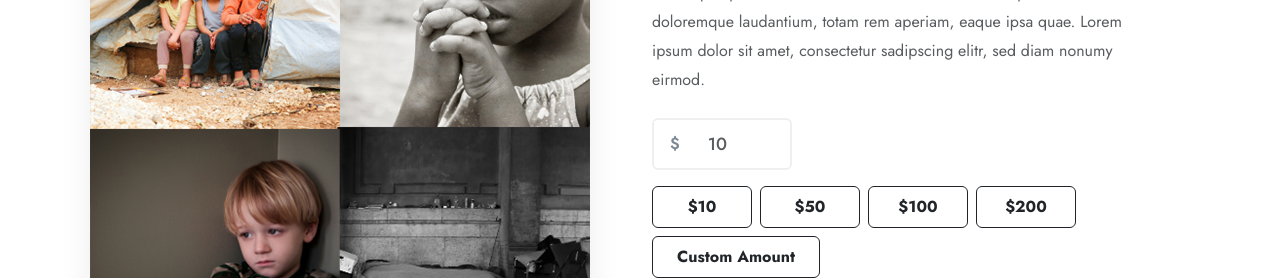
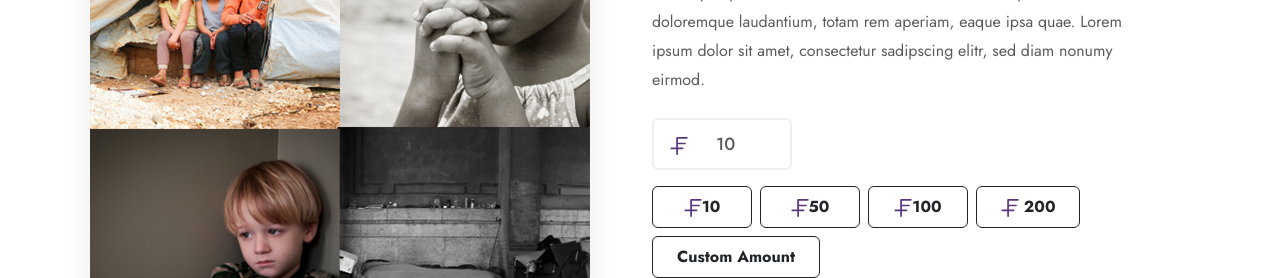
Before and after one commit to lokesh-annex/mindthera, a Next.js app: page / in a window 1280 px wide. Shown: the part 5840-6118 px from the top of the page. Built offline with nearby package versions, Linux system fonts and the light colour scheme; a web font is replaced by a local one.

Commit message:
homepage changes

```diff
--- a/components/DonationSection.tsx
+++ b/components/DonationSection.tsx
@@ -112,7 +112,24 @@ const DonationSection = () => {
                   className="bg-white px-3 py-2"
                   style={{ borderRight: "none", fontWeight: 600 }}
                 >
-                  $
+                 <svg
+                    xmlns="http://www.w3.org/2000/svg"
+                    version="1.1"
+                    width="18"
+                    height="18"
+                    x="0"
+                    y="0"
+                    viewBox="0 0 512 512"
+                  >
+                    <g>
+                      <path
+                        d="M477.6 0H201.5c-13.6 0-24.6 11-24.6 24.6v271.3H34.4c-13.6.3-24.3 11.5-24.1 25.1.3 13.2 10.9 23.8 24.1 24.1h142.5v142.5c.3 13.6 11.5 24.3 25.1 24.1 13.2-.3 23.8-10.9 24.1-24.1V345h135.5c13.6-.3 24.3-11.5 24.1-25.1-.3-13.2-10.9-23.8-24.1-24.1H226v-86.6h201.7c13.6.3 24.8-10.5 25.1-24.1s-10.5-24.8-24.1-25.1H226V49h251.5c13.6.3 24.8-10.5 25.1-24.1S492.1.1 478.5-.2c-.3.2-.6.2-.9.2z"
+                        fill="#5c377d"
+                        opacity="1"
+                        data-original="#5c377d"
+                      ></path>
+                    </g>
+                  </svg>
                 </span>
                 <input
                   type="number"
@@ -136,28 +153,96 @@ const DonationSection = () => {
                   className="btn btn-outline-dark px-4 py-2 fw-bold"
                   style={{ minWidth: "100px" }}
                 >
-                  $10
+                  <svg
+                    xmlns="http://www.w3.org/2000/svg"
+                    version="1.1"
+                    width="18"
+                    height="18"
+                    x="0"
+                    y="0"
+                    viewBox="0 0 512 512"
+                  >
+                    <g>
+                      <path
+                        d="M477.6 0H201.5c-13.6 0-24.6 11-24.6 24.6v271.3H34.4c-13.6.3-24.3 11.5-24.1 25.1.3 13.2 10.9 23.8 24.1 24.1h142.5v142.5c.3 13.6 11.5 24.3 25.1 24.1 13.2-.3 23.8-10.9 24.1-24.1V345h135.5c13.6-.3 24.3-11.5 24.1-25.1-.3-13.2-10.9-23.8-24.1-24.1H226v-86.6h201.7c13.6.3 24.8-10.5 25.1-24.1s-10.5-24.8-24.1-25.1H226V49h251.5c13.6.3 24.8-10.5 25.1-24.1S492.1.1 478.5-.2c-.3.2-.6.2-.9.2z"
+                        fill="#5c377d"
+                        opacity="1"
+                        data-original="#5c377d"
+                      ></path>
+                    </g>
+                  </svg>10
                 </button>
                 <button
                   type="button"
                   className="btn btn-outline-dark px-4 py-2 fw-bold"
                   style={{ minWidth: "100px" }}
                 >
-                  $50
+                   <svg
+                    xmlns="http://www.w3.org/2000/svg"
+                    version="1.1"
+                    width="18"
+                    height="18"
+                    x="0"
+                    y="0"
+                    viewBox="0 0 512 512"
+                  >
+                    <g>
+                      <path
+                        d="M477.6 0H201.5c-13.6 0-24.6 11-24.6 24.6v271.3H34.4c-13.6.3-24.3 11.5-24.1 25.1.3 13.2 10.9 23.8 24.1 24.1h142.5v142.5c.3 13.6 11.5 24.3 25.1 24.1 13.2-.3 23.8-10.9 24.1-24.1V345h135.5c13.6-.3 24.3-11.5 24.1-25.1-.3-13.2-10.9-23.8-24.1-24.1H226v-86.6h201.7c13.6.3 24.8-10.5 25.1-24.1s-10.5-24.8-24.1-25.1H226V49h251.5c13.6.3 24.8-10.5 25.1-24.1S492.1.1 478.5-.2c-.3.2-.6.2-.9.2z"
+                        fill="#5c377d"
+                        opacity="1"
+                        data-original="#5c377d"
+                      ></path>
+                    </g>
+                  </svg>50
                 </button>
                 <button
                   type="button"
                   className="btn btn-outline-dark px-4 py-2 fw-bold"
                   style={{ minWidth: "100px" }}
                 >
-                  $100
+                  <svg
+                    xmlns="http://www.w3.org/2000/svg"
+                    version="1.1"
+                    width="18"
+                    height="18"
+                    x="0"
+                    y="0"
+                    viewBox="0 0 512 512"
+                  >
+                    <g>
+                      <path
+                        d="M477.6 0H201.5c-13.6 0-24.6 11-24.6 24.6v271.3H34.4c-13.6.3-24.3 11.5-24.1 25.1.3 13.2 10.9 23.8 24.1 24.1h142.5v142.5c.3 13.6 11.5 24.3 25.1 24.1 13.2-.3 23.8-10.9 24.1-24.1V345h135.5c13.6-.3 24.3-11.5 24.1-25.1-.3-13.2-10.9-23.8-24.1-24.1H226v-86.6h201.7c13.6.3 24.8-10.5 25.1-24.1s-10.5-24.8-24.1-25.1H226V49h251.5c13.6.3 24.8-10.5 25.1-24.1S492.1.1 478.5-.2c-.3.2-.6.2-.9.2z"
+                        fill="#5c377d"
+                        opacity="1"
+                        data-original="#5c377d"
+                      ></path>
+                    </g>
+                  </svg>100
                 </button>
                 <button
                   type="button"
                   className="btn btn-outline-dark px-4 py-2 fw-bold"
                   style={{ minWidth: "100px" }}
                 >
-                  $200
+                   <svg
+                    xmlns="http://www.w3.org/2000/svg"
+                    version="1.1"
+                    width="18"
+                    height="18"
+                    x="0"
+                    y="0"
+                    viewBox="0 0 512 512"
+                  >
+                    <g>
+                      <path
+                        d="M477.6 0H201.5c-13.6 0-24.6 11-24.6 24.6v271.3H34.4c-13.6.3-24.3 11.5-24.1 25.1.3 13.2 10.9 23.8 24.1 24.1h142.5v142.5c.3 13.6 11.5 24.3 25.1 24.1 13.2-.3 23.8-10.9 24.1-24.1V345h135.5c13.6-.3 24.3-11.5 24.1-25.1-.3-13.2-10.9-23.8-24.1-24.1H226v-86.6h201.7c13.6.3 24.8-10.5 25.1-24.1s-10.5-24.8-24.1-25.1H226V49h251.5c13.6.3 24.8-10.5 25.1-24.1S492.1.1 478.5-.2c-.3.2-.6.2-.9.2z"
+                        fill="#5c377d"
+                        opacity="1"
+                        data-original="#5c377d"
+                      ></path>
+                    </g>
+                  </svg> 200
                 </button>
                 <button
                   type="button"
```
